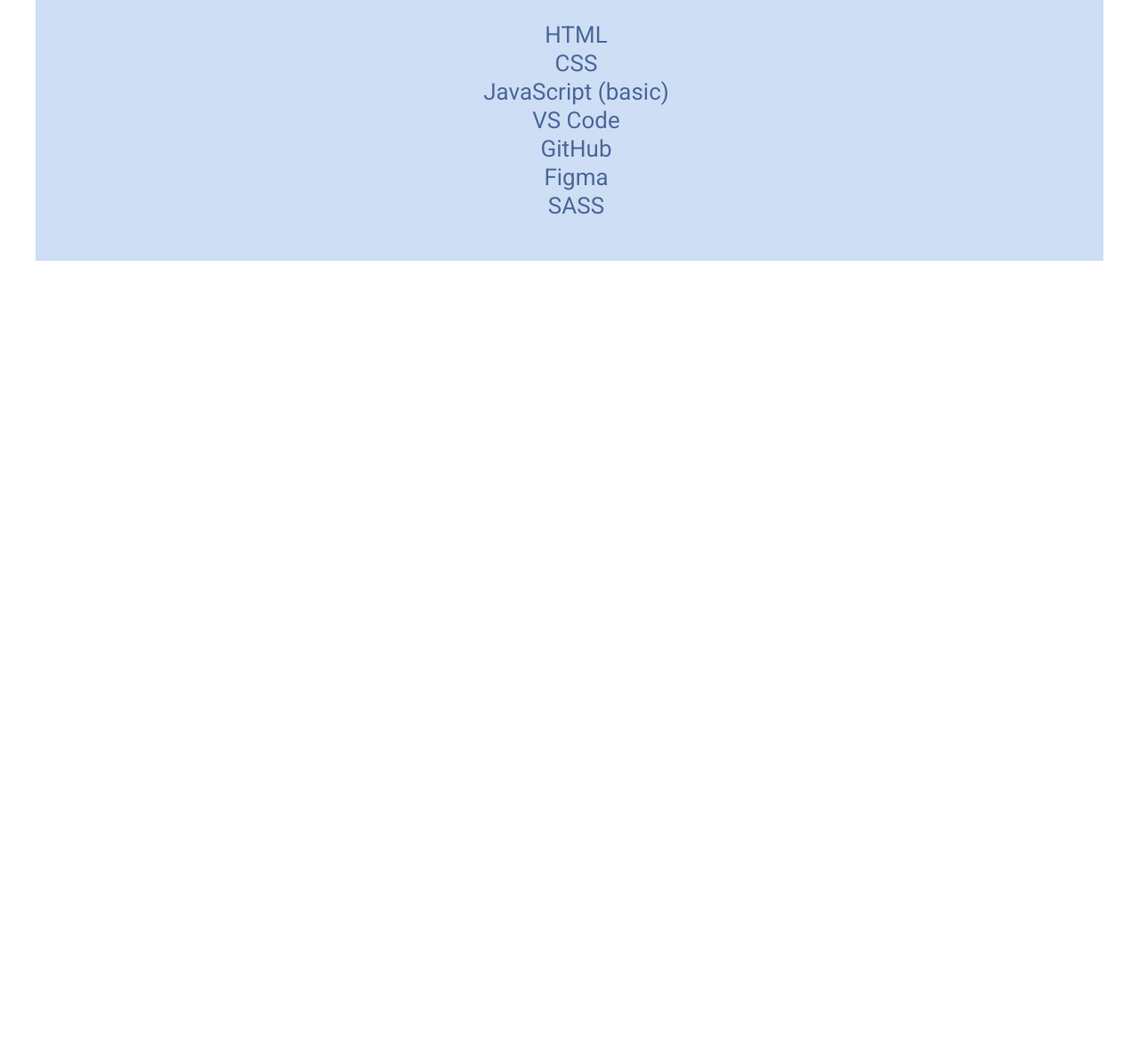
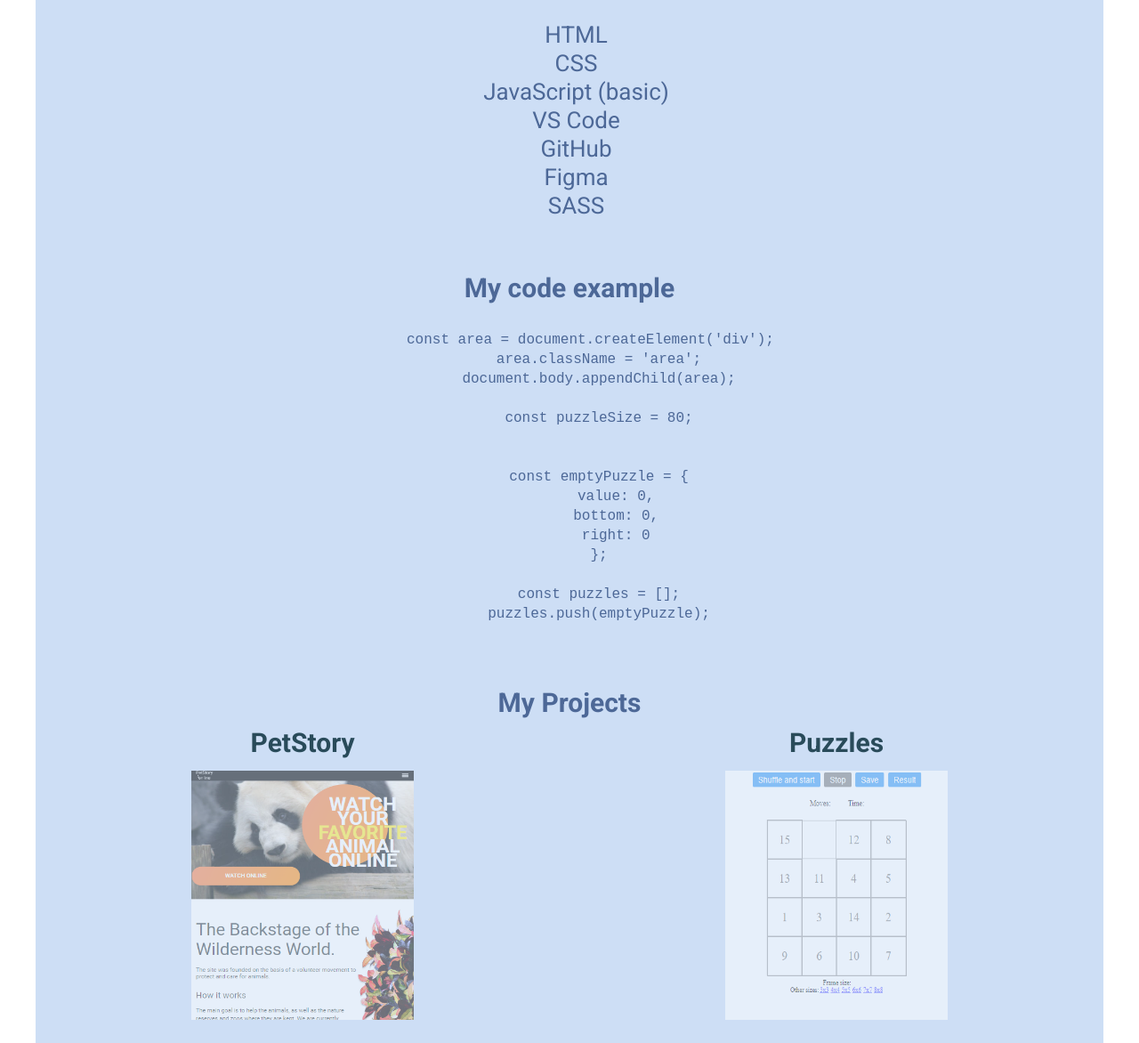
Before and after one commit to LindaKarz/rsschool-cv, a plain HTML site: page index.html in a window 1280 px wide. Shown: the part 581-1753 px from the top of the page at 89% size. Before the commit the page ends 874 px from the top, so only its background shows below. Drawn offline with Linux system fonts and the light colour scheme.

Commit message:
feat: add code and projects sections

```diff
--- a/index.html
+++ b/index.html
@@ -11,10 +11,10 @@
   <header class="header wrapper">
     <div class="header-inf">
       <h1 class="header-title">Linda Krycheuskaya</h1>
-      <h2 class="header-subtitle">Javascript Software Engineer</h2>
+      <h2 class="header-subtitle">Frontend Web Developer</h2>
       <ul class="header-contacts">
         <li class="contact-item">
-          <a href="https://github.com/LindaKarz" class="link git-link">GitHub</a>
+          <a href="https://github.com/LindaKarz" class="link git-link" target="_blank">GitHub</a>
         </li>
         <li class="contact-item">
           Discord: @LindaK
@@ -32,16 +32,16 @@
         <a href="#skills" class="link nav-link">Skills</a>
       </li>
       <li class="nav-item">
-        <a href="#" class="link nav-link">Code</a>
+        <a href="#code" class="link nav-link">Code</a>
       </li>
       <li class="nav-item">
-        <a href="#" class="link nav-link">Projects</a>
+        <a href="#projects" class="link nav-link">Projects</a>
       </li>
       <li class="nav-item">
-        <a href="#" class="link nav-link">Education</a>
+        <a href="#education" class="link nav-link">Education</a>
       </li>
       <li class="nav-item">
-        <a href="#" class="link nav-link">Contacts</a>
+        <a href="#contacts" class="link nav-link">Contacts</a>
       </li>
     </ul>
   </nav>
@@ -65,6 +65,43 @@
           <li class="skills-item">SASS</li>
         </ul>
     </section>
+    <section id="code" class="code">
+      <h2 class="main-title code-title">My code example</h2>
+      <pre class="code-example">
+        <code>const area = document.createElement('div');
+          area.className = 'area';
+          document.body.appendChild(area);
+
+          const puzzleSize = 80;
+
+
+          const emptyPuzzle = {
+              value: 0,
+              bottom: 0,
+              right: 0
+          };
+
+          const puzzles = [];
+          puzzles.push(emptyPuzzle);</code>
+      </pre>
+    </section>
+    <section id="projects" class="projects">
+      <h2 class="main-title projects-title">My Projects</h2>
+      <div class="project-wrapper">
+        <div class="project-item project-1">
+          <h3 class="project-subtitle">
+            <a href="https://rolling-scopes-school.github.io/lindakarz-JSFE2022Q3/online-zoo/" class="link project-link" target="_blank">PetStory</a>
+          </h3>
+          <img src="image/petstore.png" class="project-img" alt="first project image">
+        </div>
+        <div class="project-item project-2">
+          <h3 class="project-subtitle">
+            <a href="https://rolling-scopes-school.github.io/lindakarz-JSFE2022Q3/Codejam-2022Q3/" class="link project-link" target="_blank">Puzzles</a>
+          </h3>
+          <img src="image/puzzles.png" class="project-img" alt="second project image">
+        </div>
+      </div>
+    </section>
   </main>
 </body>
 </html>
--- a/style.css
+++ b/style.css
@@ -141,3 +141,44 @@ li {
   padding: 5px 0;
   padding-right: 25px;
 }
+
+.code {
+  text-align: center;
+  padding-bottom: 20px;
+}
+
+.code-example {
+  padding-right: 30px;
+}
+
+.project-wrapper {
+  display: flex;
+  justify-content: space-around;
+  align-items: center;
+  padding-bottom: 20px;
+}
+
+.project-subtitle {
+  text-align: center;
+  font-size: 40px;
+}
+
+.project-link {
+  color: rgb(41, 75, 90);
+  font-size: 30px;
+}
+
+.project-link:hover {
+  color: white;
+}
+
+.project-img {
+  width: 250px;
+  height: 300px;
+  padding-top: 20px;
+  opacity: .5;
+}
+
+.project-img:hover {
+  opacity: 1;
+}
```
Also changed, not shown: image/petstore.png (added), image/puzzles.png (added).
